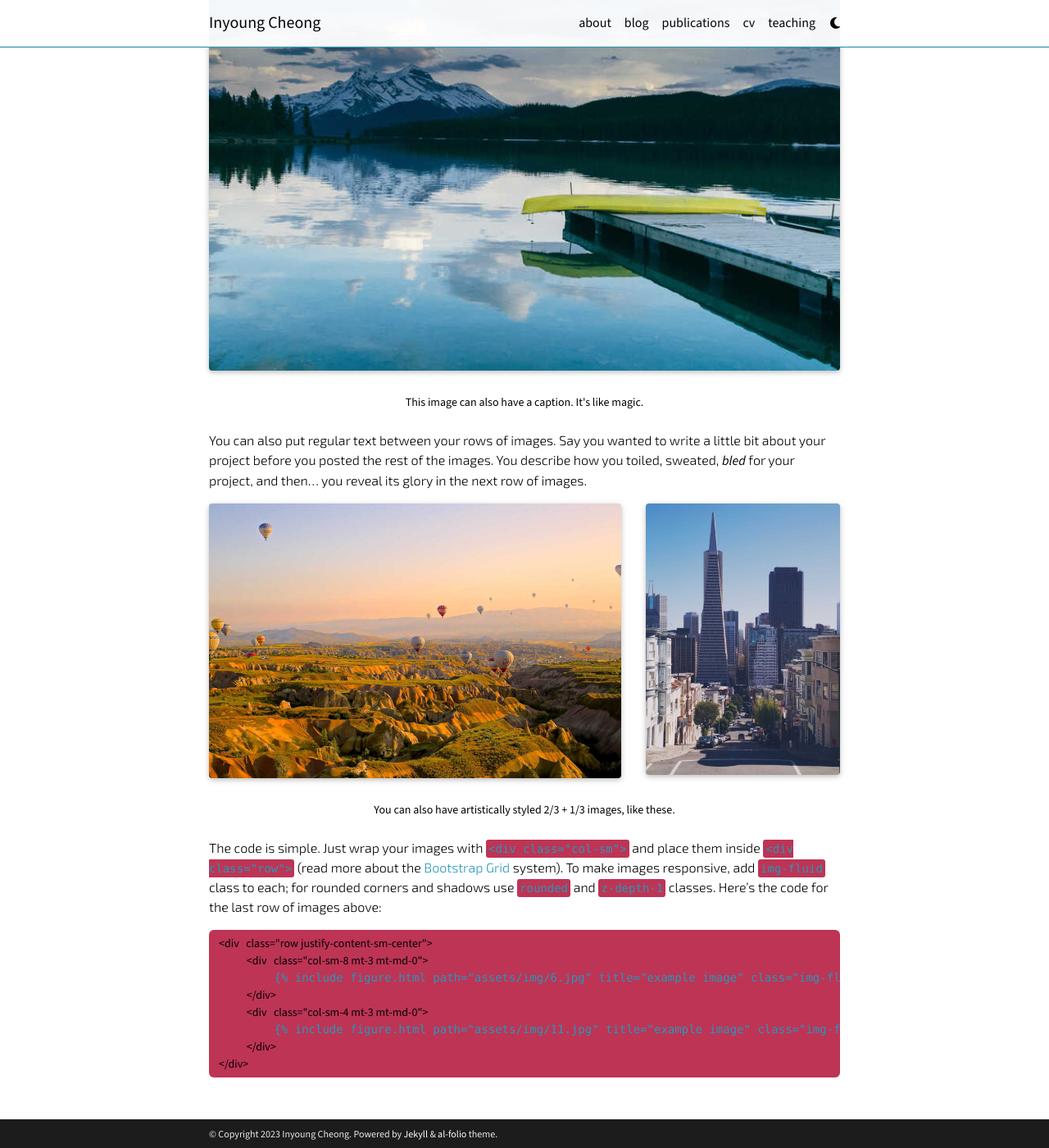
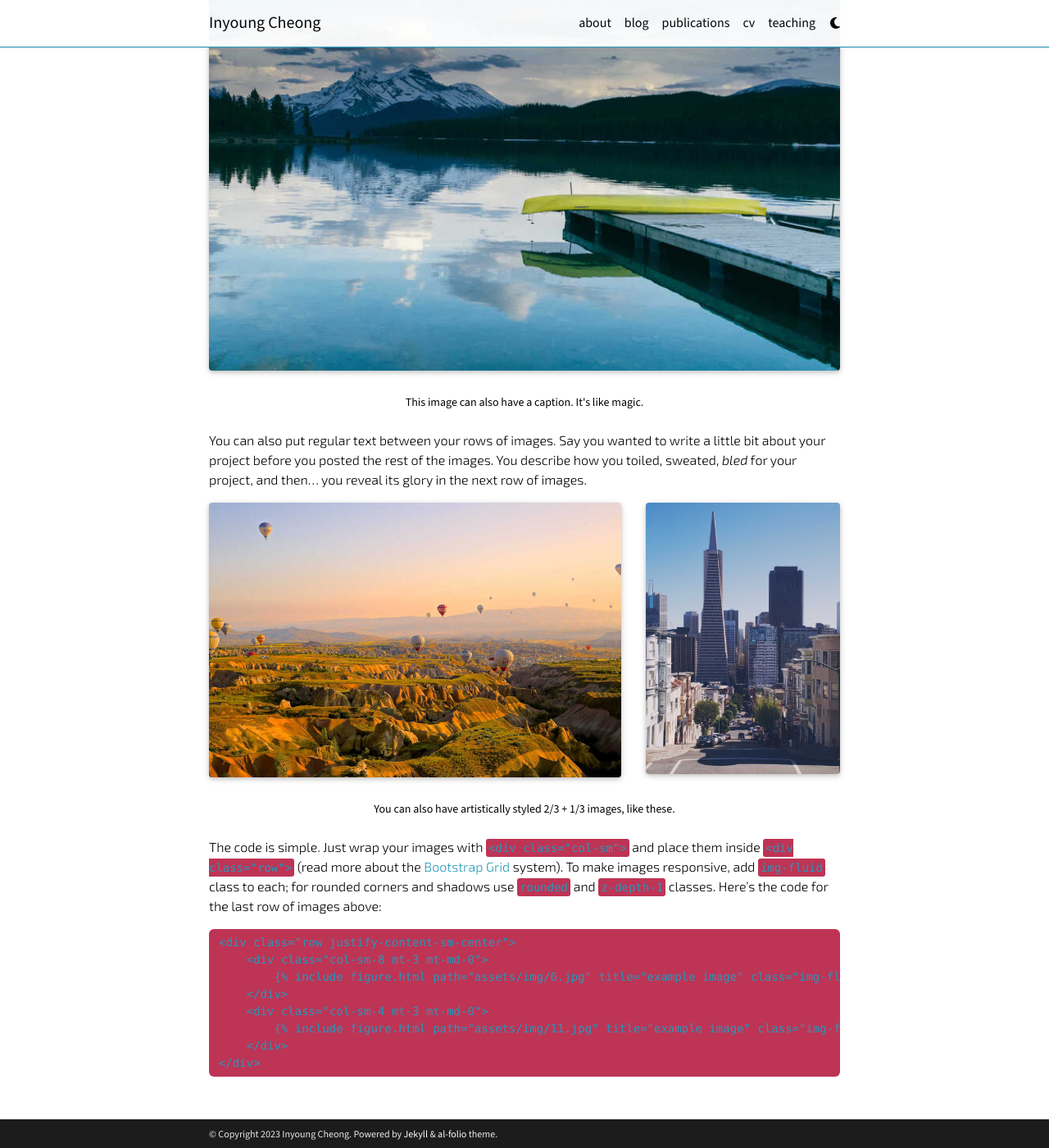
Before and after one commit to inyoungcheong/inyoungcheong.github.io, a Jekyll site: the page built from _projects/6_project.md, in a window 1280 px wide and 1400 px high, scrolled down 785 px. Shown: the whole window at 82% size. Built offline with Jekyll 4.4.1, drawn with Linux system fonts in a browser that asks for light colours; full-size pictures stand in for the smaller copies a plugin makes; some web fonts are replaced; comment, search, counter and statistics services are not loaded; a style sheet for code colours, icons or effects is not loaded.

Commit message:
font change3

```diff
--- a/_sass/_base.scss
+++ b/_sass/_base.scss
@@ -23,23 +23,12 @@
   padding-bottom: 70px;
   color: var(--global-text-color);
   background-color: var(--global-bg-color);
-  font-family: 'Your Chosen Font', sans-serif; /* Replace 'Your Chosen Font' with the actual font you want to use */
+  font-family: 'Source Sans 3', sans-serif; /* Replace 'Your Chosen Font' with the actual font you want to use */
   h1, h2, h3, h4, h5, h6 {
     scroll-margin-top: 66px;
   }
 }
 
-h4,
-h5,
-h6,
-em,
-div,
-li,
-span,
-strong {
-  color: var(--global-text-color);
-  font-family: 'Source Sans 3', sans-serif;
-}
 
 hr {
   border-top: 1px solid var(--global-divider-color);
```
